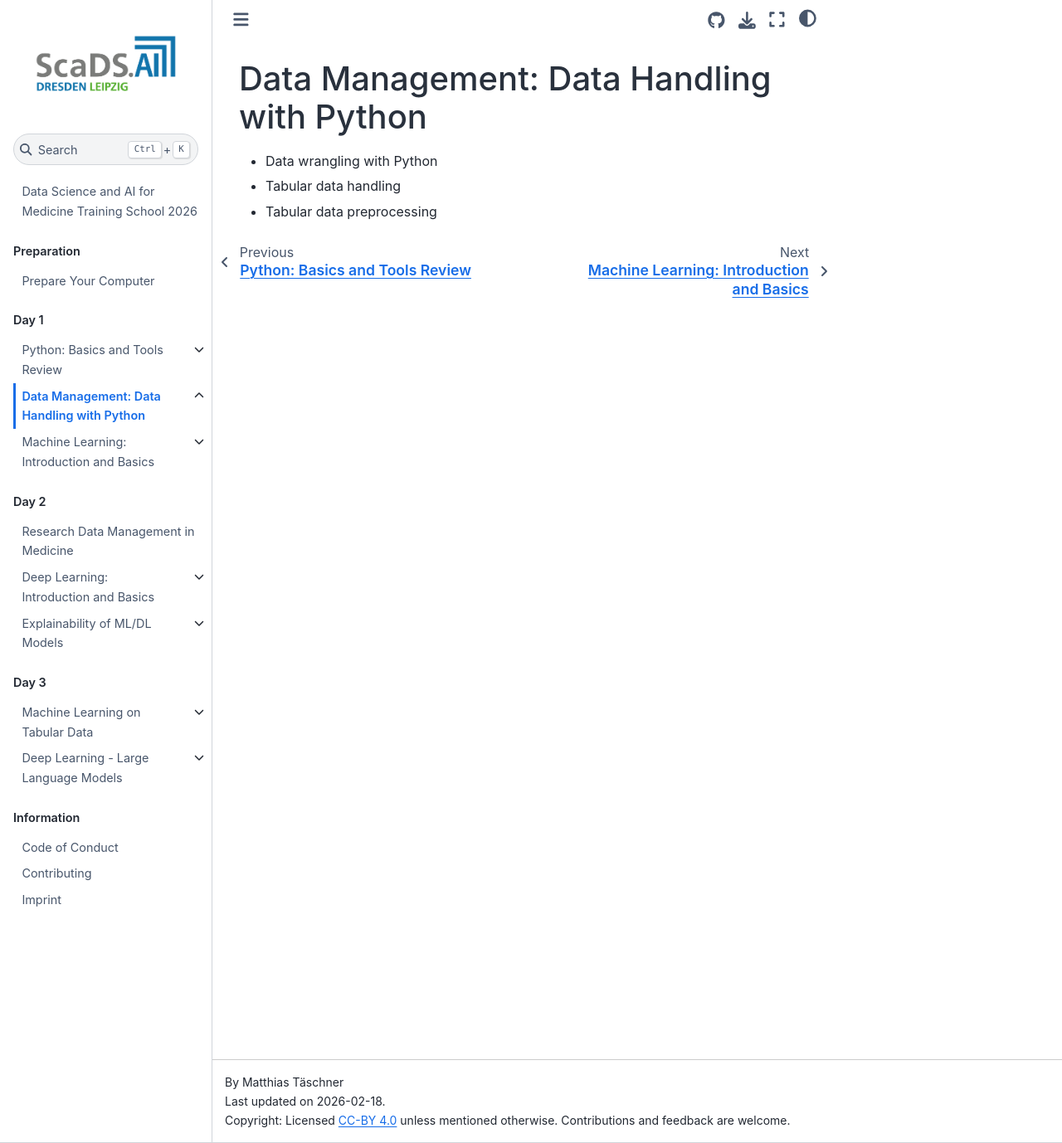
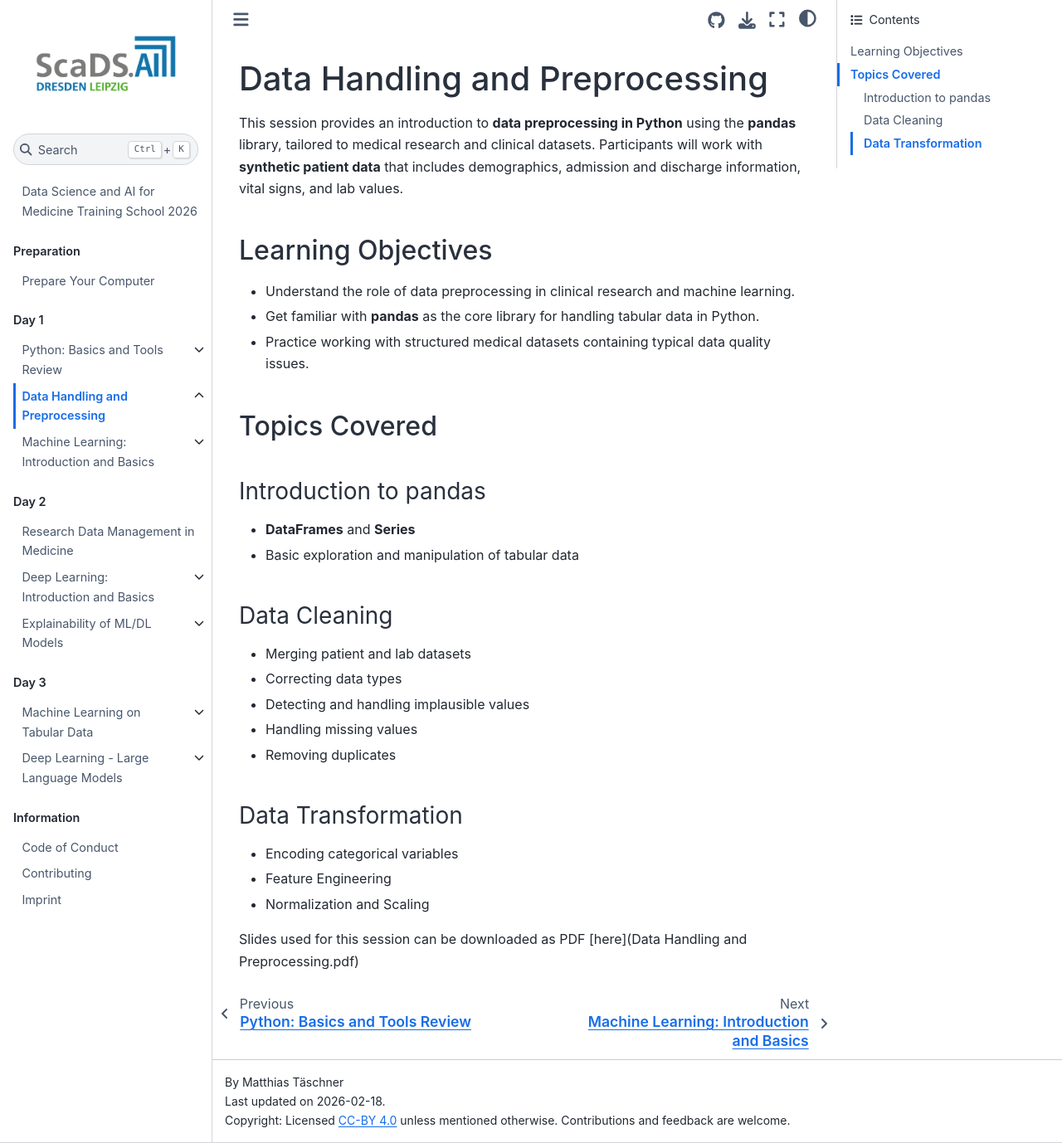
Before and after one commit to ScaDS/ai4medicine-2026, a Jupyter Book: the page built from day1.2_python-data/readme.md, in a window 1280 px wide and 1378 px high. Shown: the whole window at 83% size. Built offline with Jupyter Book 1.0.4 settings and Sphinx 7.4.7 and the Sphinx Book theme 1.1.4, drawn with Linux system fonts in a browser that asks for light colours; pages that are not in the unit, such as notebooks, are missing from menus.

```diff
--- a/day1.2_python-data/readme.md
+++ b/day1.2_python-data/readme.md
@@ -1,5 +1,29 @@
-# Data Management: Data Handling with Python
+# Data Handling and Preprocessing
 
-* Data wrangling with Python
-* Tabular data handling
-* Tabular data preprocessing
+This session provides an introduction to **data preprocessing in Python** using the **pandas** library, tailored to medical research and clinical datasets. Participants will work with **synthetic patient data** that includes demographics, admission and discharge information, vital signs, and lab values.
+
+## Learning Objectives
+
+- Understand the role of data preprocessing in clinical research and machine learning.
+- Get familiar with **pandas** as the core library for handling tabular data in Python.
+- Practice working with structured medical datasets containing typical data quality issues.
+
+## Topics Covered
+
+### Introduction to pandas
+- **DataFrames** and **Series**
+- Basic exploration and manipulation of tabular data
+
+### Data Cleaning
+- Merging patient and lab datasets
+- Correcting data types
+- Detecting and handling implausible values
+- Handling missing values
+- Removing duplicates
+
+### Data Transformation
+- Encoding categorical variables
+- Feature Engineering
+- Normalization and Scaling
+
+Slides used for this session can be downloaded as PDF [here](Data Handling and Preprocessing.pdf)
```
Also changed, not shown: 6 other files.
